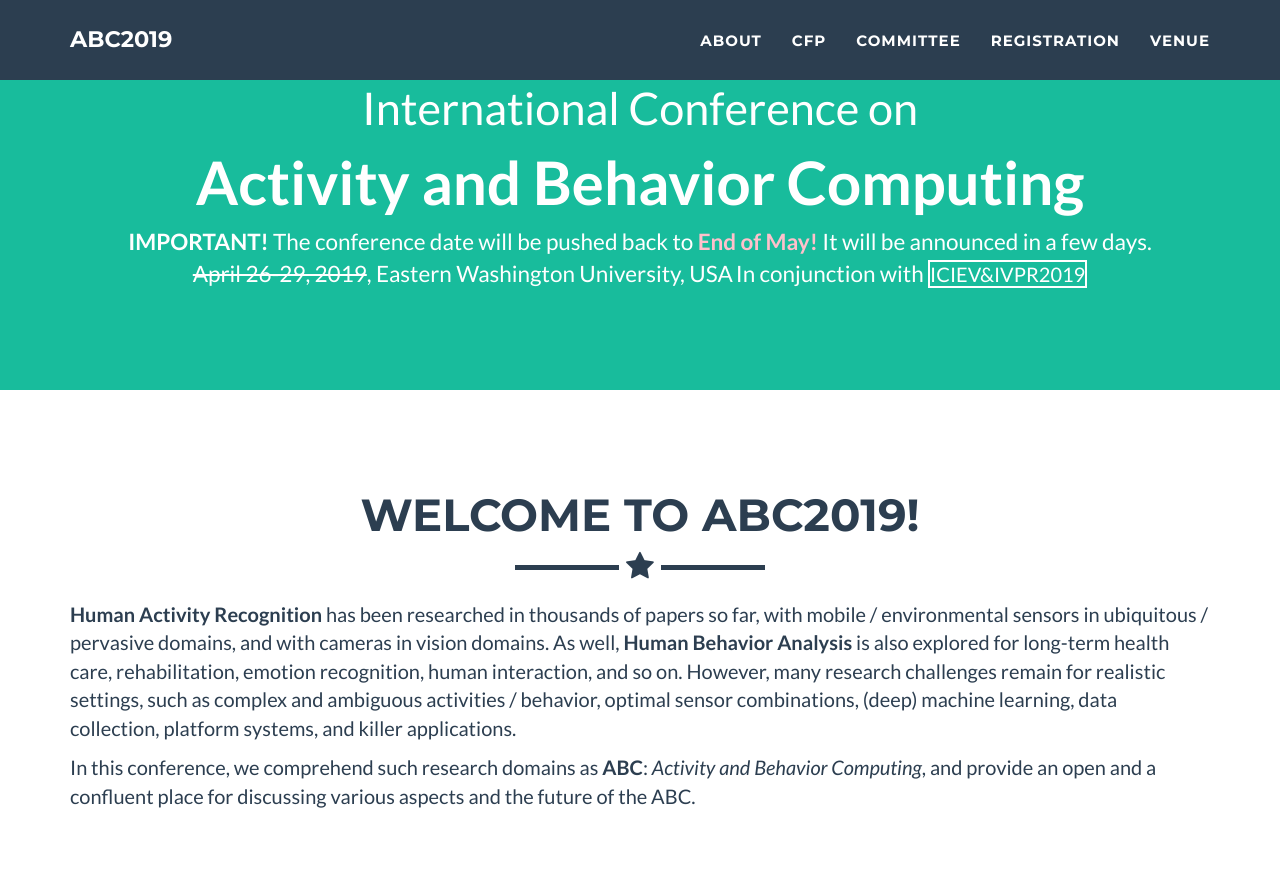
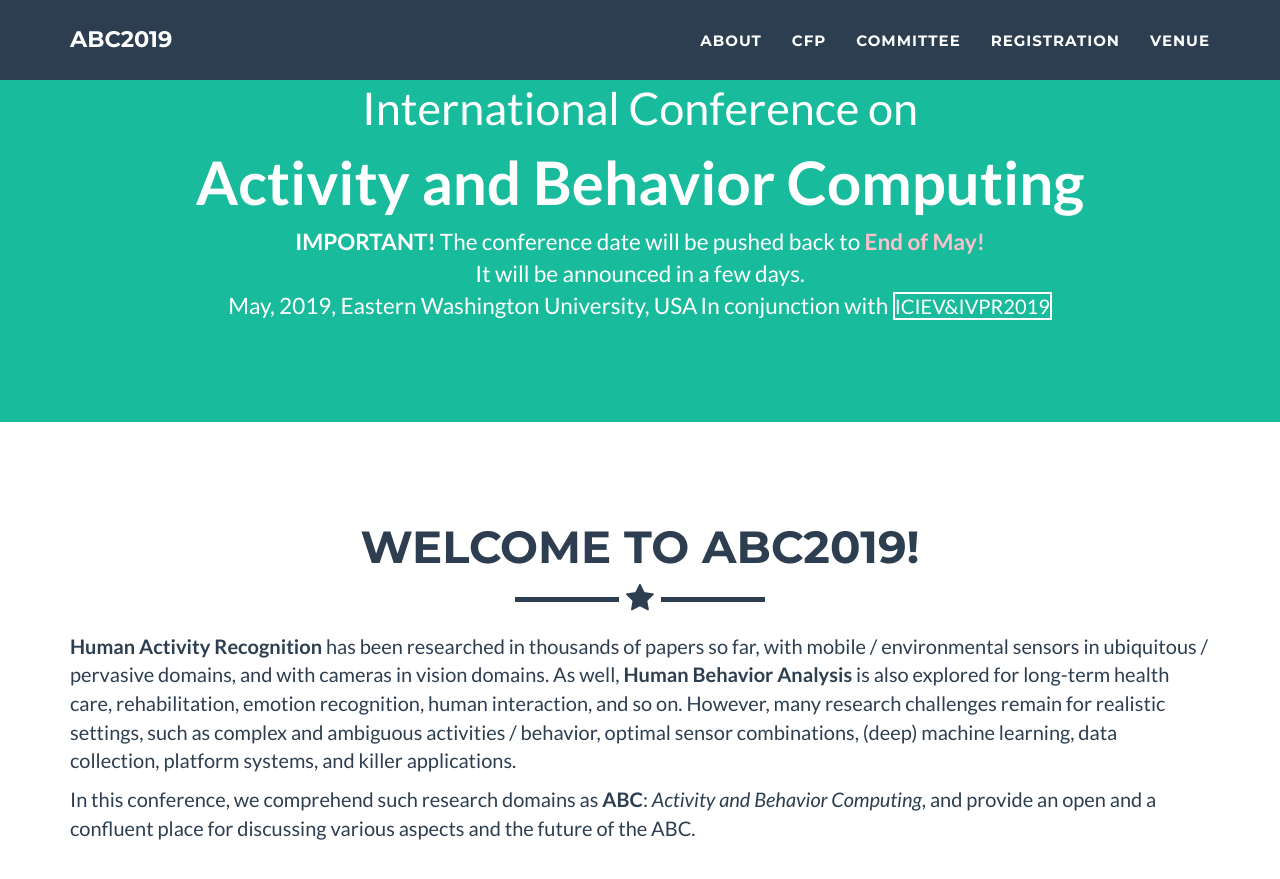
Before and after one commit to abc-research/2019, a Jekyll site: the page built from index.html, in a window 1280 px wide and 900 px high, scrolled down 498 px. Shown: the top 879 px of the window. Built offline with Jekyll 4.4.1, drawn with Linux system fonts in a browser that asks for light colours.

Commit message:
Update _config.yml

```diff
--- a/_config.yml
+++ b/_config.yml
@@ -8,7 +8,7 @@ conf_title1: "International Conference on"
 conf_title2: "Activity and Behavior Computing"
 meta_author: Sozo Inoue
 location: Eastern Washington University, USA
-date: <b>IMPORTANT!</b> The conference date will be pushed back to <b style="color:pink">End of May!</b> It will be announced in a few days.<br/><strike>April 26-29, 2019</strike>
+date: <b>IMPORTANT!</b> The conference date will be pushed back to <b style="color:pink">End of May!</b><br/>It will be announced in a few days.<br/>May, 2019
 conjunction:
   name: ICIEV&IVPR2019
   url: http://cennser.org/ICIEV/
```
